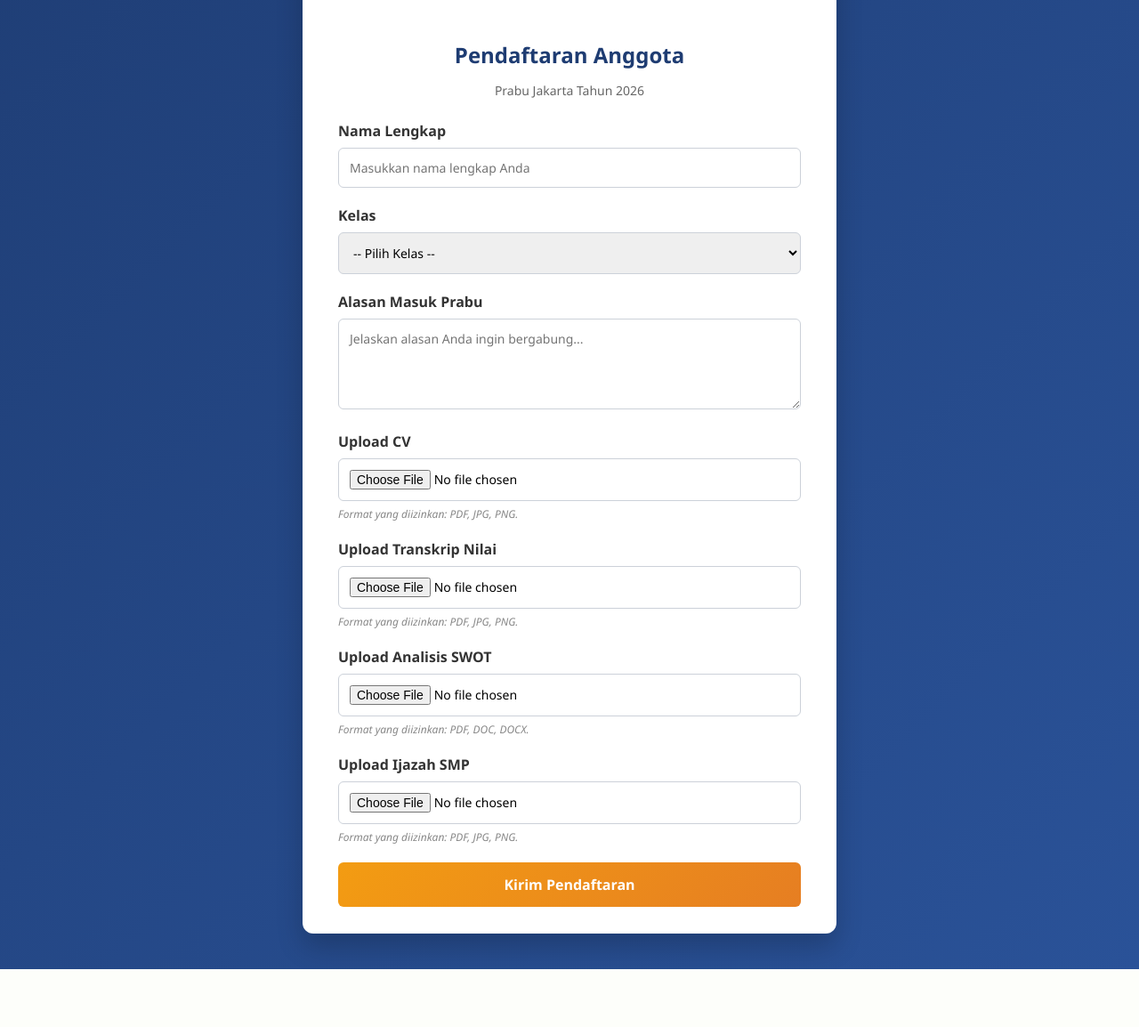
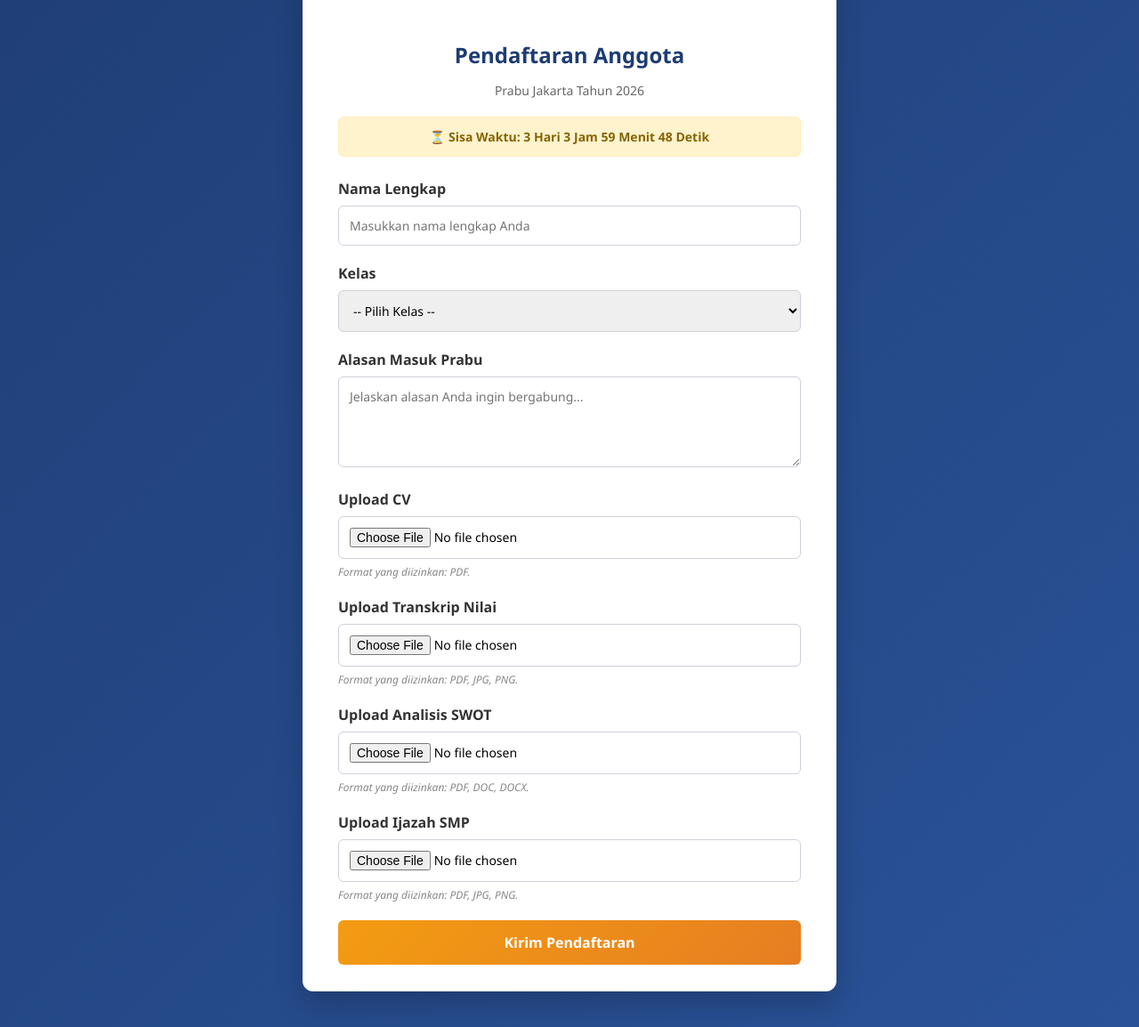
Before and after one commit to marhmn119/recrut-prabu, a Flask app: page / in a window 1280 px wide. Shown: the part 386-1540 px from the top of the page at 89% size. Before the commit the page ends 1475 px from the top, so only its background shows below. Run offline with Flask 3, Linux system fonts and the light colour scheme.

Commit message:
Update index.html

```diff
--- a/templates/index.html
+++ b/templates/index.html
@@ -43,6 +43,18 @@
         .subtitle {
             text-align: center;
             color: #666;
+            margin-bottom: 20px;
+            font-size: 14px;
+        }
+        /* DESAIN KOTAK TIMER */
+        .countdown-box {
+            background-color: #fff3cd;
+            color: #856404;
+            border: 1px solid #ffeeba;
+            padding: 12px;
+            border-radius: 6px;
+            text-align: center;
+            font-weight: bold;
             margin-bottom: 25px;
             font-size: 14px;
         }
@@ -95,12 +107,17 @@
 <body>
 
     <div class="form-container">
-        <!-- GAMBAR HEADER: Mengambil file dari folder static -->
+        <!-- GAMBAR HEADER -->
         <img src="/static/prabu.png" alt="Prabu Jakarta" class="header-image">
 
         <div class="form-content">
             <h2>Pendaftaran Anggota</h2>
             <p class="subtitle">Prabu Jakarta Tahun 2026</p>
+
+            {% if status == 'BUKA' %}
+
+                <!-- KOTAK COUNTDOWN TIMER MUNCUL DI SINI -->
+                <div class="countdown-box" id="live-timer">⏳ Menghitung sisa waktu...</div>
 
                 <form action="/submit" method="POST" enctype="multipart/form-data">
 
@@ -131,8 +148,8 @@
 
                     <div class="form-group">
                         <label for="cv">Upload CV</label>
-                    <input type="file" id="cv" name="cv" accept=".pdf, .jpg, .png" required>
-                    <span class="file-hint">Format yang diizinkan: PDF, JPG, PNG.</span>
+                        <input type="file" id="cv" name="cv" accept=".pdf" required>
+                        <span class="file-hint">Format yang diizinkan: PDF.</span>
                     </div>
 
                     <div class="form-group">
@@ -156,8 +173,50 @@
                     <button type="submit">Kirim Pendaftaran</button>
 
                 </form>
+
+            {% else %}
+
+                <div style="text-align: center; padding: 40px 0;">
+                    <h3 style="color: #e74c3c; margin-bottom: 10px; font-size: 22px;">Pendaftaran Telah Ditutup!</h3>
+                    <p style="color: #555; font-size: 15px; line-height: 1.6;">Mohon maaf, waktu pendaftaran anggota Prabu Jakarta 2026 sudah resmi berakhir. Terima kasih banyak atas antusiasme teman-teman semua!</p>
+                </div>
+
+            {% endif %}
+
         </div>
     </div>
 
+    <!-- SCRIPT JAVASCRIPT UNTUK TIMER -->
+    {% if status == 'BUKA' %}
+    <script>
+        // Target waktu tutup (Bulan Tanggal, Tahun Jam:Menit:Detik GMT+0700)
+        // Diatur ke 30 September 2026 jam 23:59:59 WIB
+        var countDownDate = new Date("Sep 30, 2026 23:59:59 GMT+0700").getTime();
+
+        var x = setInterval(function() {
+            var now = new Date().getTime();
+            var distance = countDownDate - now;
+
+            var days = Math.floor(distance / (1000 * 60 * 60 * 24));
+            var hours = Math.floor((distance % (1000 * 60 * 60 * 24)) / (1000 * 60 * 60));
+            var minutes = Math.floor((distance % (1000 * 60 * 60)) / (1000 * 60));
+            var seconds = Math.floor((distance % (1000 * 60)) / 1000);
+
+            // Menampilkan hasil di elemen dengan id="live-timer"
+            document.getElementById("live-timer").innerHTML = "⏳ Sisa Waktu: " + days + " Hari " + hours + " Jam " + minutes + " Menit " + seconds + " Detik";
+
+            // Kalau waktu habis, tulisan berubah
+            if (distance < 0) {
+                clearInterval(x);
+                var timerBox = document.getElementById("live-timer");
+                timerBox.innerHTML = "⛔ WAKTU PENDAFTARAN HABIS";
+                timerBox.style.backgroundColor = "#f8d7da";
+                timerBox.style.color = "#721c24";
+                timerBox.style.borderColor = "#f5c6cb";
+            }
+        }, 1000);
+    </script>
+    {% endif %}
+
 </body>
 </html>
```
Lines whose indentation alone changed are shown as unchanged.
